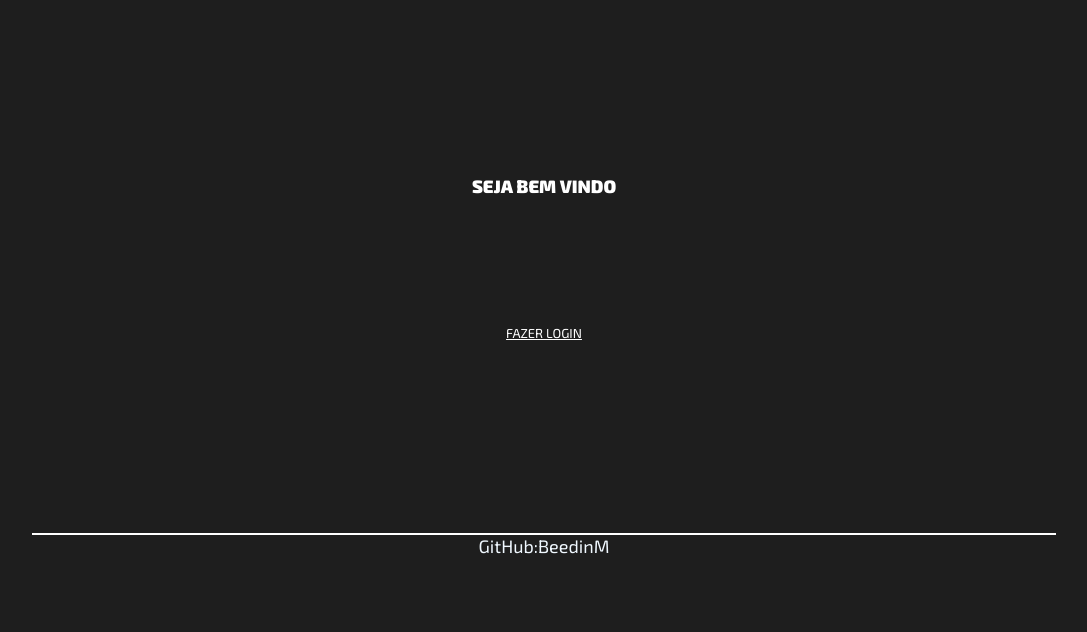
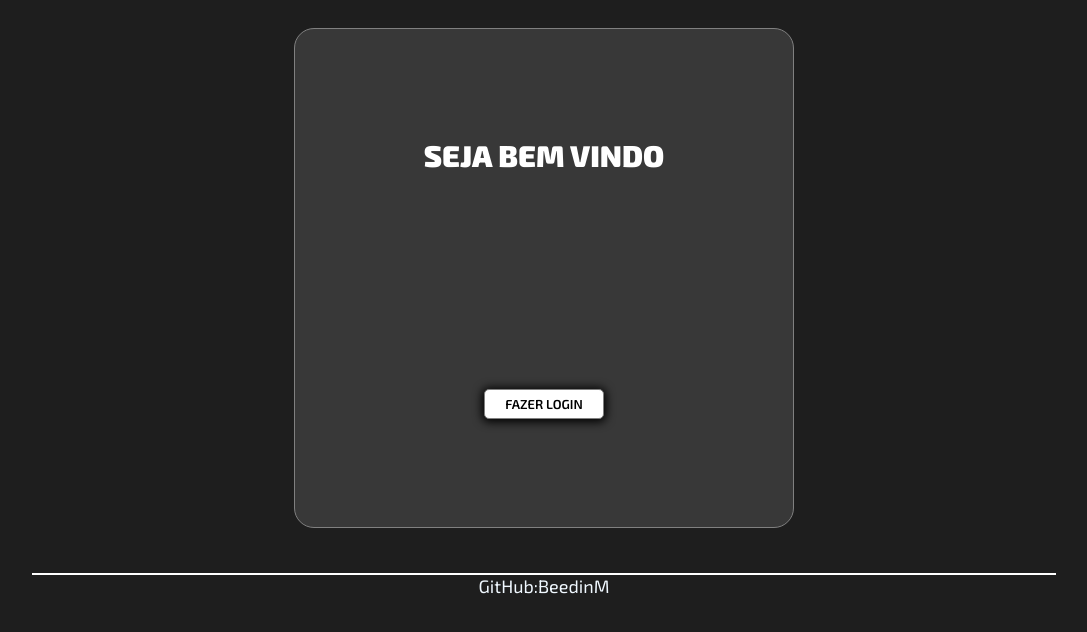
Before and after one commit to BeedinM/infinity-monkey, a Next.js app: page / in a window 1280 px wide. Shown: the top 632 px of the page, without its empty margins (96-1183 px from the left). Built offline with nearby package versions, Linux system fonts and the light colour scheme; no server answers.

Commit message:
att styles

```diff
--- a/components/inicio.module.css
+++ b/components/inicio.module.css
@@ -1,23 +1,47 @@
 .telaInicio {
     display: flex;
     flex-direction: column;
-    justify-content: center;
+    justify-content: space-around;
     align-items: center;
 
     width: 500px;
     height: 500px;
+
+    background-color: rgb(56, 56, 56);
+    border: solid 1px grey;
+    border-radius: 20px;
+
+    margin: 20px;
 }
 
 .tituloInicio {
     color: white;
-    font-size: 18px;
+    font-size: 30px;
     font-weight: 900;
-
-    height: 30%;
 }
 
 .txtLogin {
-    color: white;
+    display: flex;
+    justify-content: center;
+    align-items: center;
+
+    max-width: 120px;
+    width: 100%;
+    height: 30px;
+
+    color: black;
     font-size: 13px;
-    font-weight: 400;
+    font-weight: 600;
+    text-decoration: none;
+
+    background-color: white;
+    border: solid 1px grey;
+    border-radius: 5px;
+    box-shadow: 0px 1px 10px 2px rgb(0, 0, 0);
+    transition: 0.3s;
 }
+
+.txtLogin:hover {
+    background-color: rgb(216, 216, 216);
+    box-shadow: 0px 1px 10px 5px rgb(0, 0, 0);
+}
```
